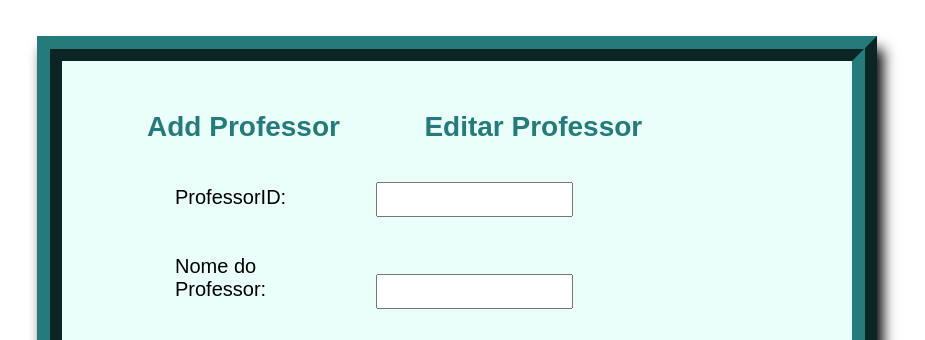
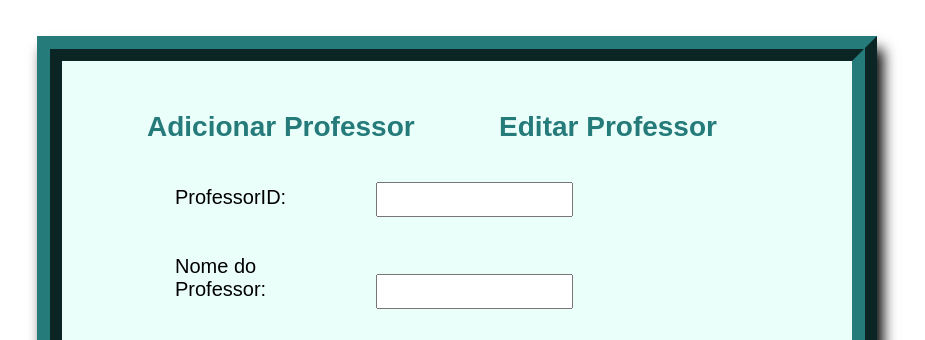
Before and after one commit to whalisson/Projeto-Time-Table, a Django app: page /add_instructor/ in a window 1280 px wide. Shown: the part 150-490 px from the top of the page, without its empty margins (219-1144 px from the left). Run offline with Django 3.2, Linux system fonts and the light colour scheme; data comes from the database, SQL or seed files in the repository.

Commit message:
Modifica estrutura html

```diff
--- a/templates/adins.html
+++ b/templates/adins.html
@@ -5,14 +5,14 @@
 <form method="post">
     {% csrf_token %}
     <fieldset>
-		<h1 class="tablink" onclick="openPage('new')" id="defaultOpen">Add Professor</h1>
-		<a href="{% url 'editinstructor' %}"><h1 class="tablink" onclick="openPage('edit')" id="link_to_edit">Editar Professor</h1></a>
+        <h1 class="tablink" onclick="openPage('new')" id="defaultOpen">Adicionar Professor</h1>
+        <a href="{% url 'editinstructor' %}">
+            <h1 class="tablink" onclick="openPage('edit')" id="link_to_edit">Editar Professor</h1>
+        </a>
         <div class="tabcontent" id="new">
             {{ form.as_p }}
             <input type="submit" value="Enviar" class="submit">
         </div>
     </fieldset>
 </form>
-
-</div>
 {% endblock %}
```
Lines whose indentation alone changed are shown as unchanged.
